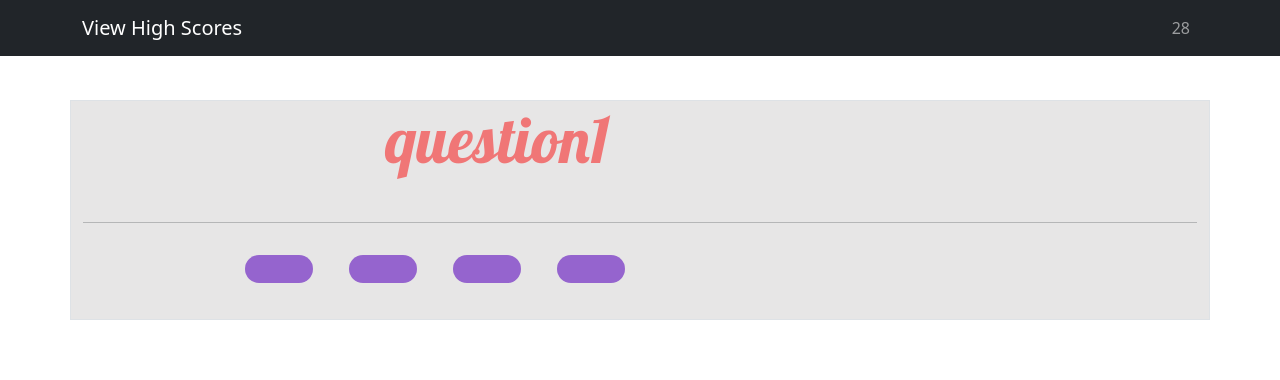
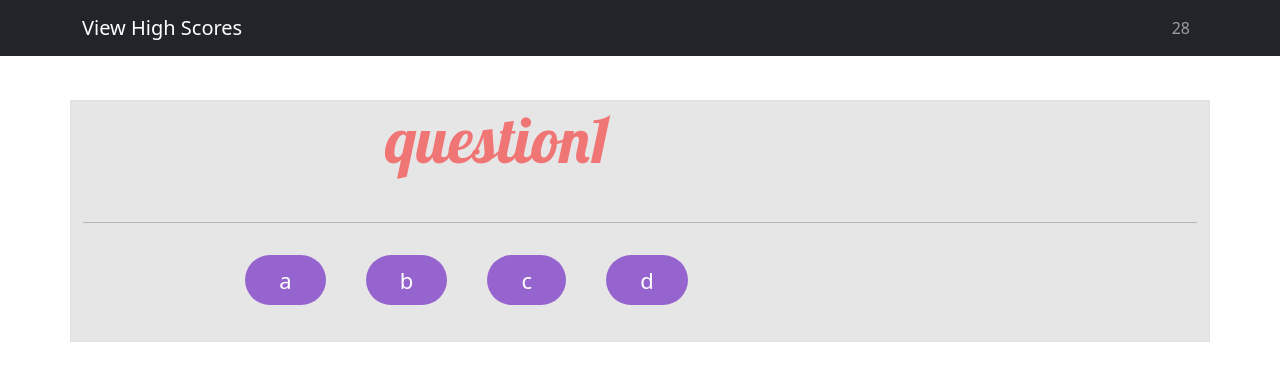
Before and after one commit to Israel-Molestina/javascript-quiz, a plain HTML site: page index.html in a window 1280 px wide. Both pictures are taken after a click on the button "Start Quiz". Drawn offline with nearby package versions, Linux system fonts and the light colour scheme.

Commit message:
added another add eventr listener for the answers

```diff
--- a/assets/js/script.js
+++ b/assets/js/script.js
@@ -4,29 +4,16 @@ var question = document.querySelector("#question");
 var answers = document.querySelector("#answers");
 var multi = document.querySelector("#multi");
 var timer = document.querySelector("#time");
-
-// Added event listener to start quiz button
-start.addEventListener("click", startQuiz);
-
-// Create section element for buttons
-var btnSection = document.createElement("section");
-
-//create buttons
-var btn1 = document.createElement("button");
-var btn2 = document.createElement("button");
-var btn3 = document.createElement("button");
-var btn4 = document.createElement("button");
-
-// sets class attribute to buttons
-btn1.classList.add("btn");
-btn2.classList.add("btn");
-btn3.classList.add("btn");
-btn4.classList.add("btn");
+var block = document.querySelector("#none");
+var btn1 = document.querySelector("#choice1");
+var btn2 = document.querySelector("#choice2");
+var btn3 = document.querySelector("#choice3");
+var btn4 = document.querySelector("#choice4");
 
 // variables to hold number of correct and incorrect answers
 var correctAnswers = 0;
-var incorrectAnswers = 0;
 
+// variable for what question they are on
 var index = 0;
 
 // variable to hold the time
@@ -36,69 +23,71 @@ var time = 30;
 var qAndA = [
 
     {question: "question1",
+    choice1: "a",
+    choice2: "b",
+    choice3: "c",
+    choice4: "d",
+    correct: "choice3",
+    },
+
+
+    {question: "Question2",
     choice1: "answer1",
     choice2: "answer2",
     choice3: "answer3",
     choice4: "answer4",
-    correct: "answer3",
-    },
-
-
-    {question: "Question2",
-    answer1: "answer1",
-    answer2: "answer2",
-    answer3: "answer3",
-    answer4: "answer4",
-    correct: "answer2",
+    correct: "choice2",
     },
 
     {question: "Questions3",
-    answer1: "answer1",
-    answer2: "answer2",
-    answer3: "answer3",
-    answer4: "answer4",
-    correct: "answer4",
+    choice1: "1",
+    choice2: "2",
+    choice3: "3",
+    choice4: "4",
+    correct: "choice4",
     },
 
     {question: "questions4",
-    answer1: "answer1",
-    answer2: "answer2",
-    answer3: "answer3",
-    answer4: "answer4",
-    correct: "answer1",
+    choice1: "answer1",
+    choice2: "answer2",
+    choice3: "answer3",
+    choice4: "answer4",
+    correct: "choice1",
     },
 
     {question: "questions5",
-    answer1: "answer1",
-    answer2: "answer2",
-    answer3: "answer3",
-    answer4: "answer4",
-    correct: "answer4",
+    choice1: "answer1",
+    choice2: "answer2",
+    choice3: "answer3",
+    choice4: "answer4",
+    correct: "choice4",
     }
 ];
 
 function startQuiz() {
 
+    showBtn();
      // calls the timer funciton to run
-     startTimer();
+    startTimer();
+
+    // replaces h1 tag with questions
+    question.textContent = qAndA[index].question;
+
+    // insterts first set of choices
+    btn1.textContent = qAndA[index].choice1
+    btn2.textContent = qAndA[index].choice2
+    btn3.textContent = qAndA[index].choice3
+    btn4.textContent = qAndA[index].choice4
 
     // Hides the content on page once start quiz button is pressed
     multi.remove();
     start.remove();
 
-    currentQuestion = qAndA[index];
-    // replaces h1 tag with questions
-    question.textContent = currentQuestion.question;
+};
 
+function showBtn() {
 
-    // appends an ordered list and list items for the multiple choice answers
-    answers.appendChild(btnSection);
-    btnSection.appendChild(btn1);
-    btnSection.appendChild(btn2);
-    btnSection.appendChild(btn3);
-    btnSection.appendChild(btn4);
-
-
+    block.style.display = "block";
 
 };
 
@@ -116,3 +105,37 @@ function startTimer() {
 
     }, 1000);
 }
+
+// Added event listener to start quiz button
+start.addEventListener("click", startQuiz);
+
+block.addEventListener("click", function(event) {
+
+    event.preventDefault();
+
+    if (event.target.matches("button")) {
+
+        var userAnswer = event.target.getAttribute("id");
+
+        if (userAnswer === qAndA[index].correct) {
+
+            correctAnswers++;
+
+        }
+
+        else {
+
+            time -= 5;
+
+        }
+
+        index++;
+
+        // insterts first set of choices
+        btn1.textContent = qAndA[index].choice1
+        btn2.textContent = qAndA[index].choice2
+        btn3.textContent = qAndA[index].choice3
+        btn4.textContent = qAndA[index].choice4
+
+    }
+});
--- a/index.html
+++ b/index.html
@@ -39,7 +39,7 @@
                 <ul class="navbar-nav mb-2 mb-lg-0 ms-auto">
 
                     <li>
-                        <a id="time" class="nav-link"></a>
+                        <a id="time" class="nav-link">00:00</a>
                     </li>
 
                 </ul>
@@ -74,6 +74,15 @@
                             </p>
                         </article>
 
+                        <section id="none" style="display:none">
+
+                            <button class="btn" id="choice1"></button>
+                            <button class="btn" id="choice2"></button>
+                            <button class="btn" id="choice3"></button>
+                            <button class="btn" id="choice4"></button>
+
+                        </section>
+
                         <article>
                             <button id="start">Start Quiz</button>
                         </article>
```
